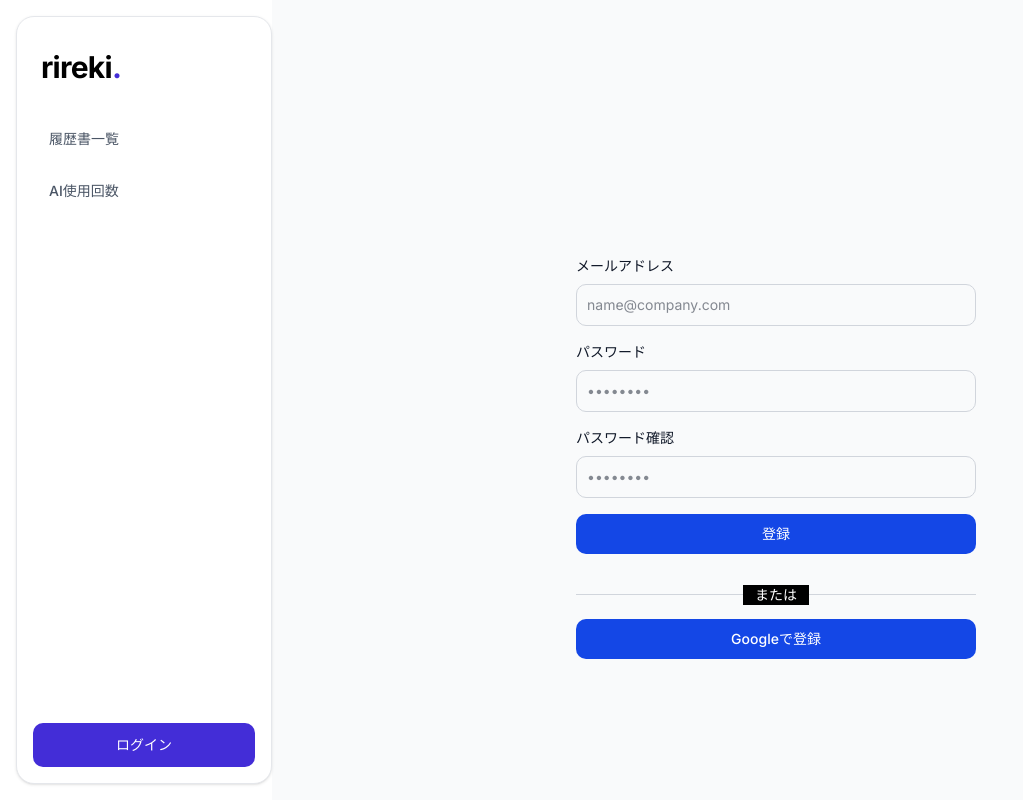
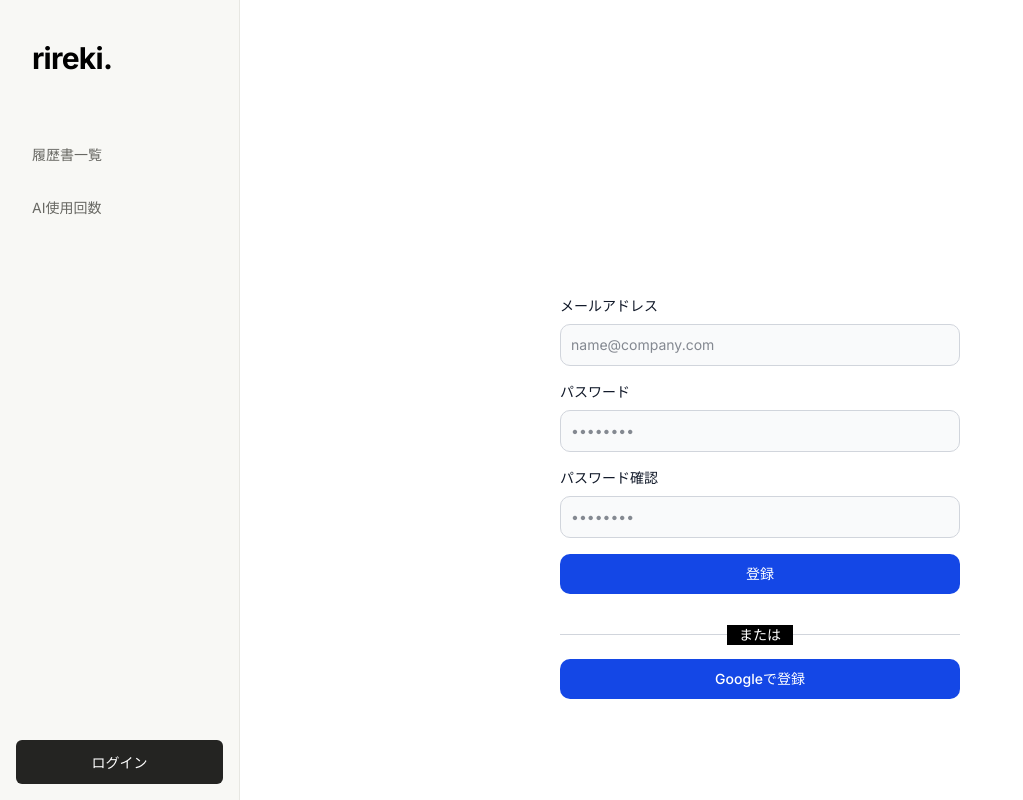
Before and after one commit to Kawagoe53/oriapp_resume_app, a Next.js app: page /signup in a window 1280 px wide. Shown: the whole page, without its empty margins (0-1023 px from the left). Built offline with nearby package versions, Linux system fonts and the light colour scheme; no server answers.

Commit message:
style: 共通配色とサイドバーをモノトーンに整理

```diff
--- a/app/(main)/layout.tsx
+++ b/app/(main)/layout.tsx
@@ -36,69 +36,56 @@ export default function ResumeLayout({
     pathname === href || pathname.startsWith(`${href}/`);
 
   return (
-    <>
-      <aside className="resume-navigation fixed inset-y-4 left-4 z-40 flex w-64 flex-col overflow-y-auto rounded-2xl border border-gray-200 bg-white shadow-sm">
+    <div className="rk-app">
+      <aside className="resume-navigation rk-sidebar fixed inset-y-0 left-0 z-40 flex w-60 flex-col overflow-y-auto">
         <Link
           href={isLoggedIn ? "/resumes" : "/login"}
-          className="mx-6 my-8 inline-block self-start rounded text-3xl font-bold tracking-tight text-black focus-visible:outline-2 focus-visible:outline-offset-4 focus-visible:outline-indigo-600"
+          className="mx-8 mb-14 mt-10 inline-block self-start rounded text-3xl font-bold tracking-tight text-black focus-visible:outline-2 focus-visible:outline-offset-4 focus-visible:outline-neutral-800"
         >
-          rireki<span className="text-indigo-700">.</span>
+          rireki<span>.</span>
         </Link>
 
         <nav className="space-y-2 px-4">
           <Link
             href={isLoggedIn ? "/resumes" : "/login"}
-            className={`block rounded-lg px-4 py-3 text-sm font-medium focus-visible:outline-2 focus-visible:outline-offset-2 focus-visible:outline-indigo-600 ${
-              isSelected("/resumes")
-                ? "bg-indigo-50 text-indigo-700"
-                : "text-gray-600 hover:bg-gray-50 hover:text-gray-900"
-            }`}
+            data-selected={isSelected("/resumes")}
+            className="rk-nav-link"
           >
             履歴書一覧
           </Link>
 
           <Link
             href={isLoggedIn ? "/aiUsage" : "/login"}
-            className={`block rounded-lg px-4 py-3 text-sm font-medium focus-visible:outline-2 focus-visible:outline-offset-2 focus-visible:outline-indigo-600 ${
-              isSelected("/aiUsage")
-                ? "bg-indigo-50 text-indigo-700"
-                : "text-gray-600 hover:bg-gray-50 hover:text-gray-900"
-            }`}
+            data-selected={isSelected("/aiUsage")}
+            className="rk-nav-link"
           >
             AI使用回数
           </Link>
         </nav>
         <div className="mt-auto px-4 pb-4 pt-8">
-          {authError && (
-            <p className="mb-3 text-sm text-red-700">{authError}</p>
-          )}
+          {authError && <p className="rk-error mb-3">{authError}</p>}
           {isLoading ? (
-            <p className="px-4 py-3 text-sm text-gray-500">
-              ログイン状態を確認中…
-            </p>
+            <p className="rk-muted px-4 py-3 text-sm">ログイン状態を確認中…</p>
           ) : isLoggedIn ? (
             <button
               type="button"
               onClick={handleSignOut}
               disabled={isSigningOut}
-              className="w-full rounded-lg border border-gray-200 px-4 py-3 text-left text-sm font-medium text-gray-600 hover:bg-gray-50 focus-visible:outline-2 focus-visible:outline-offset-2 focus-visible:outline-indigo-600 disabled:cursor-wait disabled:opacity-50"
+              className="rk-button rk-button--secondary w-full"
             >
               {isSigningOut ? "ログアウト中…" : "ログアウト"}
             </button>
           ) : (
-            <Link
-              href="/login"
-              className="block rounded-lg bg-indigo-700 px-4 py-3 text-center text-sm font-medium text-white hover:bg-indigo-800 focus-visible:outline-2 focus-visible:outline-offset-2 focus-visible:outline-indigo-600"
-            >
+            <Link href="/login" className="rk-button rk-button--primary w-full">
               ログイン
             </Link>
           )}
         </div>
       </aside>
 
-      <main className="protected-content ml-68 min-h-screen bg-gray-50 px-8 py-4">
+      <main className="protected-content ml-60 min-h-screen px-12 py-14">
         {children}
       </main>
-    </>
+    </div>
   );
 }
--- a/app/globals.css
+++ b/app/globals.css
@@ -49,24 +49,24 @@
 }
 
 :root {
-  --background: oklch(1 0 0);
-  --foreground: oklch(0.145 0 0);
+  --background: #fff;
+  --foreground: #242422;
   --card: oklch(1 0 0);
   --card-foreground: oklch(0.145 0 0);
   --popover: oklch(1 0 0);
   --popover-foreground: oklch(0.145 0 0);
-  --primary: oklch(0.205 0 0);
-  --primary-foreground: oklch(0.985 0 0);
+  --primary: #242422;
+  --primary-foreground: #fff;
   --secondary: oklch(0.97 0 0);
   --secondary-foreground: oklch(0.205 0 0);
   --muted: oklch(0.97 0 0);
-  --muted-foreground: oklch(0.556 0 0);
+  --muted-foreground: #686863;
   --accent: oklch(0.97 0 0);
   --accent-foreground: oklch(0.205 0 0);
   --destructive: oklch(0.577 0.245 27.325);
   --border: oklch(0.922 0 0);
   --input: oklch(0.922 0 0);
-  --ring: oklch(0.708 0 0);
+  --ring: var(--primary);
   --chart-1: oklch(0.87 0 0);
   --chart-2: oklch(0.556 0 0);
   --chart-3: oklch(0.439 0 0);
@@ -270,3 +270,108 @@
 .resume-content .resume-job:last-child {
   margin-bottom: 0;
 }
+
+/* Neutral palette shared by the sidebar and resume cards. */
+:root {
+  --rk-ink: var(--foreground);
+  --rk-muted: var(--muted-foreground);
+  --rk-danger: #b91c1c;
+  --rk-line: #e7e7e2;
+}
+@layer components {
+  .rk-app { min-height: 100vh; color: var(--foreground); background: var(--background); }
+  .rk-muted { color: var(--rk-muted); }
+  .rk-error { color: var(--rk-danger); font-size: .875rem; }
+  .rk-sidebar { background: #f8f8f5; border-right: 1px solid var(--rk-line); }
+  .rk-nav-link { display: block; padding: 12px 16px; border-radius: 4px; color: var(--rk-muted); font-size: .875rem; transition: background-color 150ms ease; }
+  .rk-nav-link[data-selected="true"] { color: var(--foreground); background: #eaeae4; font-weight: 600; }
+  .rk-link { color: var(--foreground); text-decoration: underline; text-underline-offset: 4px; }
+  .rk-button { display: inline-flex; align-items: center; justify-content: center; min-height: 44px; padding: 11px 18px; border-radius: 6px; font-size: .875rem; font-weight: 500; cursor: pointer; transition: background-color 150ms ease; }
+  .rk-button--primary { background: var(--primary); color: var(--primary-foreground); }
+  .rk-button--secondary { background: #f5f5f2; color: var(--foreground); }
+  .rk-button:disabled { opacity: .45; cursor: not-allowed; }
+}
+.rk-sidebar :where(a, button):focus-visible,
+.rk-compact-card :where(a, button):focus-visible,
+.rk-button:focus-visible { outline: 2px solid var(--foreground); outline-offset: 4px; }
+@media (hover: hover) {
+  .rk-button--primary:hover { background: #454540; }
+  .rk-button--secondary:hover, .rk-nav-link:hover { background: #eaeae4; }
+}
+@layer components {
+  .rk-compact-card {
+    min-width: 0;
+    display: flex;
+    flex-direction: column;
+    min-height: 220px;
+    padding: 24px;
+    border: 1px solid var(--rk-line);
+    border-radius: 10px;
+    background: white;
+    box-shadow: 0 2px 4px rgb(0 0 0 / 2%);
+    transition:
+      border-color 150ms ease,
+      box-shadow 150ms ease;
+  }
+  .rk-card-action {
+    display: flex;
+    align-items: center;
+    justify-content: space-between;
+    gap: 12px;
+    padding-top: 16px;
+    font-size: 0.875rem;
+    font-weight: 500;
+  }
+  .rk-card-action svg {
+    transition: transform 150ms ease;
+  }
+}
+@media (hover: hover) {
+  .rk-compact-card:hover {
+    border-color: #c6c6be;
+    box-shadow: 0 4px 12px rgb(0 0 0 / 4%);
+  }
+  .rk-card-action:hover svg {
+    transform: translateX(3px);
+  }
+}
+
+@layer components {
+  .rk-card-delete {
+    flex-shrink: 0;
+    padding: 4px 8px;
+    margin-top: -2px;
+    color: var(--rk-danger);
+    background: transparent;
+    border-radius: 4px;
+    font-size: 0.75rem;
+    line-height: 1.5;
+    cursor: pointer;
+    transition: background-color 150ms ease;
+  }
+  .rk-card-delete:disabled {
+    opacity: 0.45;
+    cursor: not-allowed;
+  }
+}
+@media (hover: hover) {
+  .rk-card-delete:hover:not(:disabled) {
+    background: #fef2f2;
+  }
+}
+
+@media (prefers-reduced-motion: reduce) {
+  .rk-nav-link, .rk-button, .rk-compact-card, .rk-card-action svg, .rk-card-delete { transition: none; }
+}
+
+@layer components {
+  .rk-card-created {
+    display: block;
+    margin-top: auto;
+    padding-top: 24px;
+    color: var(--rk-muted);
+    font-size: .6875rem;
+    font-variant-numeric: tabular-nums;
+    line-height: 1.5;
+  }
+}
```
